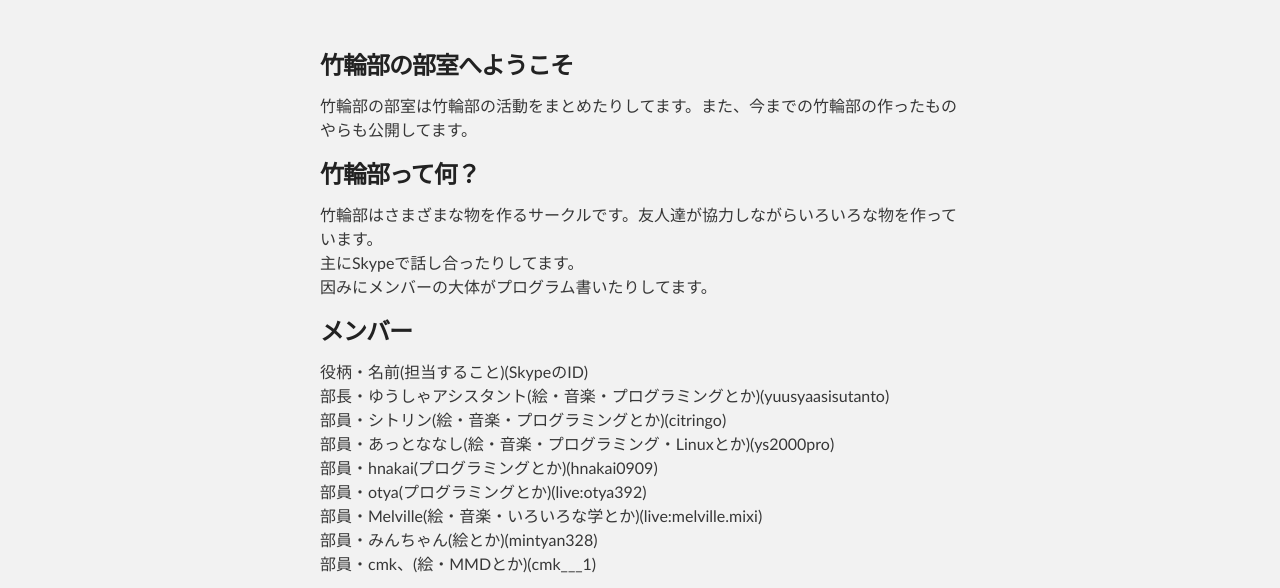
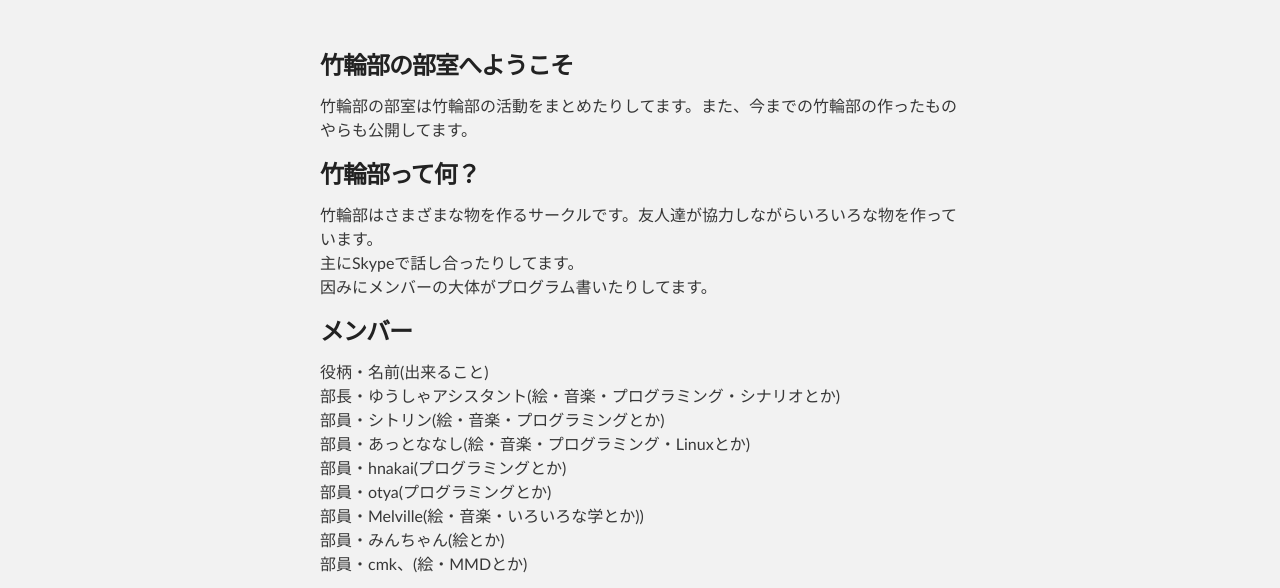
Before and after one commit to tikuwa-club/tikuwa-club.github.io, a plain HTML site: page index.html in a window 1280 px wide. Shown: the part 212-800 px from the top of the page. Drawn offline with Linux system fonts and the light colour scheme.

Commit message:
index.html編集
IDを部長だけに等

```diff
--- a/index.html
+++ b/index.html
@@ -42,15 +42,15 @@
 <h3>
 <a id="メンバー" class="anchor" href="#%E3%83%A1%E3%83%B3%E3%83%90%E3%83%BC" aria-hidden="true"><span class="octicon octicon-link"></span></a>メンバー</h3>
 
-<p>役柄・名前(担当すること)(SkypeのID)<br>
-部長・ゆうしゃアシスタント(絵・音楽・プログラミングとか)(yuusyaasisutanto)<br>
-部員・シトリン(絵・音楽・プログラミングとか)(citringo)<br>
-部員・あっとななし(絵・音楽・プログラミング・Linuxとか)(ys2000pro)<br>
-部員・hnakai(プログラミングとか)(hnakai0909)<br>
-部員・otya(プログラミングとか)(live:otya392)<br>
-部員・Melville(絵・音楽・いろいろな学とか)(live:melville.mixi)<br>
-部員・みんちゃん(絵とか)(mintyan328)<br>
-部員・cmk、(絵・MMDとか)(cmk___1)  </p>
+<p>役柄・名前(出来ること)<br>
+部長・ゆうしゃアシスタント(絵・音楽・プログラミング・シナリオとか)<br>
+部員・シトリン(絵・音楽・プログラミングとか)<br>
+部員・あっとななし(絵・音楽・プログラミング・Linuxとか)<br>
+部員・hnakai(プログラミングとか)<br>
+部員・otya(プログラミングとか)<br>
+部員・Melville(絵・音楽・いろいろな学とか))<br>
+部員・みんちゃん(絵とか)<br>
+部員・cmk、(絵・MMDとか)  </p>
 
 <h3>
 <a id="プロジェクト" class="anchor" href="#%E3%83%97%E3%83%AD%E3%82%B8%E3%82%A7%E3%82%AF%E3%83%88" aria-hidden="true"><span class="octicon octicon-link"></span></a>プロジェクト</h3>
@@ -62,7 +62,7 @@ Dark mind(全員)</p>
 <a id="連絡とか" class="anchor" href="#%E9%80%A3%E7%B5%A1%E3%81%A8%E3%81%8B" aria-hidden="true"><span class="octicon octicon-link"></span></a>連絡とか</h3>
 
 <p>基本的にはSkype、後はメールでお願いします。<br>
-Skypeは部長とか部員のIDに(出来れば部長に)、メールは「tikuwabu_hage丸yahoo.co.jp」まで。(丸は例の記号に置き換えてください。)</p>
+Skypeは部長(yuusyaasisutanto)に、メールは「tikuwabu_hage丸yahoo.co.jp」まで。(丸は例の記号に置き換えてください。)</p>
       </section>
     </div>
 
```
